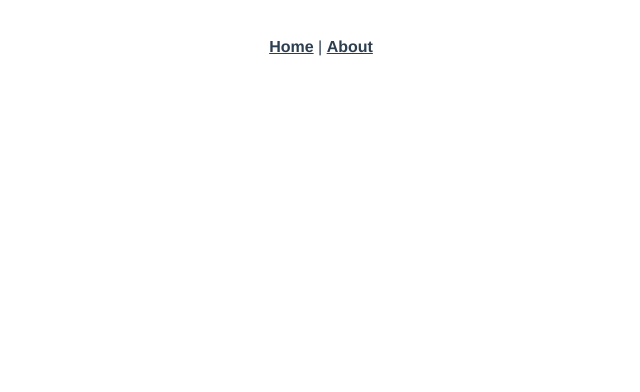
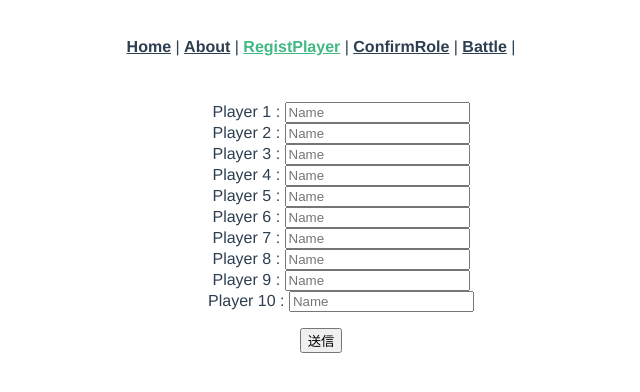
Before and after one commit to pagigon/insider-game, a Vue app: page /#/regist-player in a window 1280 px wide. Before the commit this address led to /#/battle. Shown: the top 392 px of the page, without its empty margins (319-959 px from the left). Built offline with nearby package versions, Linux system fonts and the light colour scheme.

Commit message:
[add] pe-zisakusei

```diff
--- a/src/App.vue
+++ b/src/App.vue
@@ -2,7 +2,10 @@
   <div id="app">
     <div id="nav">
       <router-link to="/">Home</router-link> |
-      <router-link to="/about">About</router-link>
+      <router-link to="/about">About</router-link> |
+      <router-link to="/regist-player">RegistPlayer</router-link> |
+      <router-link to="/confirm-role">ConfirmRole</router-link> |
+      <router-link to="/battle">Battle</router-link> |
     </div>
     <router-view/>
   </div>
--- a/src/router/index.js
+++ b/src/router/index.js
@@ -1,6 +1,9 @@
 import Vue from 'vue'
 import VueRouter from 'vue-router'
 import Home from '../views/Home.vue'
+import RegistPlayer from '../views/RegistPlayer.vue'
+import ConfirmRole from '../views/ConfirmRole.vue'
+import Battle from '../views/Battle.vue'
 
 Vue.use(VueRouter)
 
@@ -17,7 +20,22 @@ const routes = [
     // this generates a separate chunk (about.[hash].js) for this route
     // which is lazy-loaded when the route is visited.
     component: () => import(/* webpackChunkName: "about" */ '../views/About.vue')
-  }
+  },
+  {
+    path: '/regist-player',
+    name: 'RegistPlayer',
+    component: RegistPlayer
+  },
+  {
+    path: '/confirm-role',
+    name: 'ConfirmRole',
+    component: ConfirmRole
+  },
+  {
+    path: '/battle',
+    name: 'Battle',
+    component: Battle
+  },
 ]
 
 const router = new VueRouter({
--- /dev/null
+++ b/src/views/Battle.vue
@@ -0,0 +1,38 @@
+<template>
+  <div class="regist-player">
+    <form name="timer">
+      <p>{{ timer }}</p>
+      <input type="button" value="スタート" v-on:click="countStart()">
+      <input type="button" value="ストップ" v-on:click="countStop()">
+      <input type="button" value="次へ">
+    </form>
+  </div>
+</template>
+
+<script>
+export default {
+  name: 'Battle',
+  data() {
+    return {
+      timer: 10,
+      timerObj: null,
+    };
+  },
+  methods: {
+    showPassage() {
+      if (this.timer > 0) {
+        this.timer--;
+      } else {
+        alert("You're Loser...");
+        clearInterval(this.timerObj);
+      }
+    },
+    countStart() {
+      this.timerObj = setInterval(this.showPassage, 1000);
+    },
+    countStop() {
+      clearInterval(this.timerObj);
+    }
+  }
+}
+</script>
--- /dev/null
+++ b/src/views/ConfirmRole.vue
@@ -0,0 +1,46 @@
+<template>
+  <div class="confirm-role">
+    <ul>
+      <li v-for="player in players">
+        {{ player.name }}
+        <button type="submit" class="btn btn-primary">かくにん</button>
+      </li>
+    </ul>
+    <div class="btn-container">
+      <button type="submit" class="btn btn-primary">OK</button>
+    </div>
+  </div>
+</template>
+
+<script>
+export default {
+  name: 'RegistPlayer',
+  data() {
+    return {
+      players: [
+        {
+          'player_id': '1', 'name': 'わん', 'role': 'insider',
+        },
+        {
+          'player_id': '2', 'name': 'に', 'role': 'commons',
+        },
+        {
+          'player_id': '3', 'name': 'さん', 'role': 'commons',
+        },
+        {
+          'player_id': '4', 'name': 'し', 'role': 'master',
+        },
+        {
+          'player_id': '5', 'name': 'ご', 'role': 'commons',
+        }
+      ]
+    };
+  }
+}
+</script>
+
+<style>
+ul {
+  list-style: none;
+}
+</style>
--- /dev/null
+++ b/src/views/RegistPlayer.vue
@@ -0,0 +1,35 @@
+<template>
+  <div class="regist-player">
+    <form>
+      <ul>
+        <li v-for="n in 10">
+          <label>Player {{ n }} : </label>
+          <input v-model="message" placeholder="Name">
+        </li>
+      </ul>
+      <div class="btn-container">
+        <button type="submit" class="btn btn-primary">送信</button>
+      </div>
+    </form>
+  </div>
+</template>
+
+<script>
+export default {
+  name: 'RegistPlayer',
+  methods: {
+    regist() {
+
+    },
+    mockRegist() {
+      return 1;
+    }
+  }
+}
+</script>
+
+<style>
+ul {
+  list-style: none;
+}
+</style>
```
